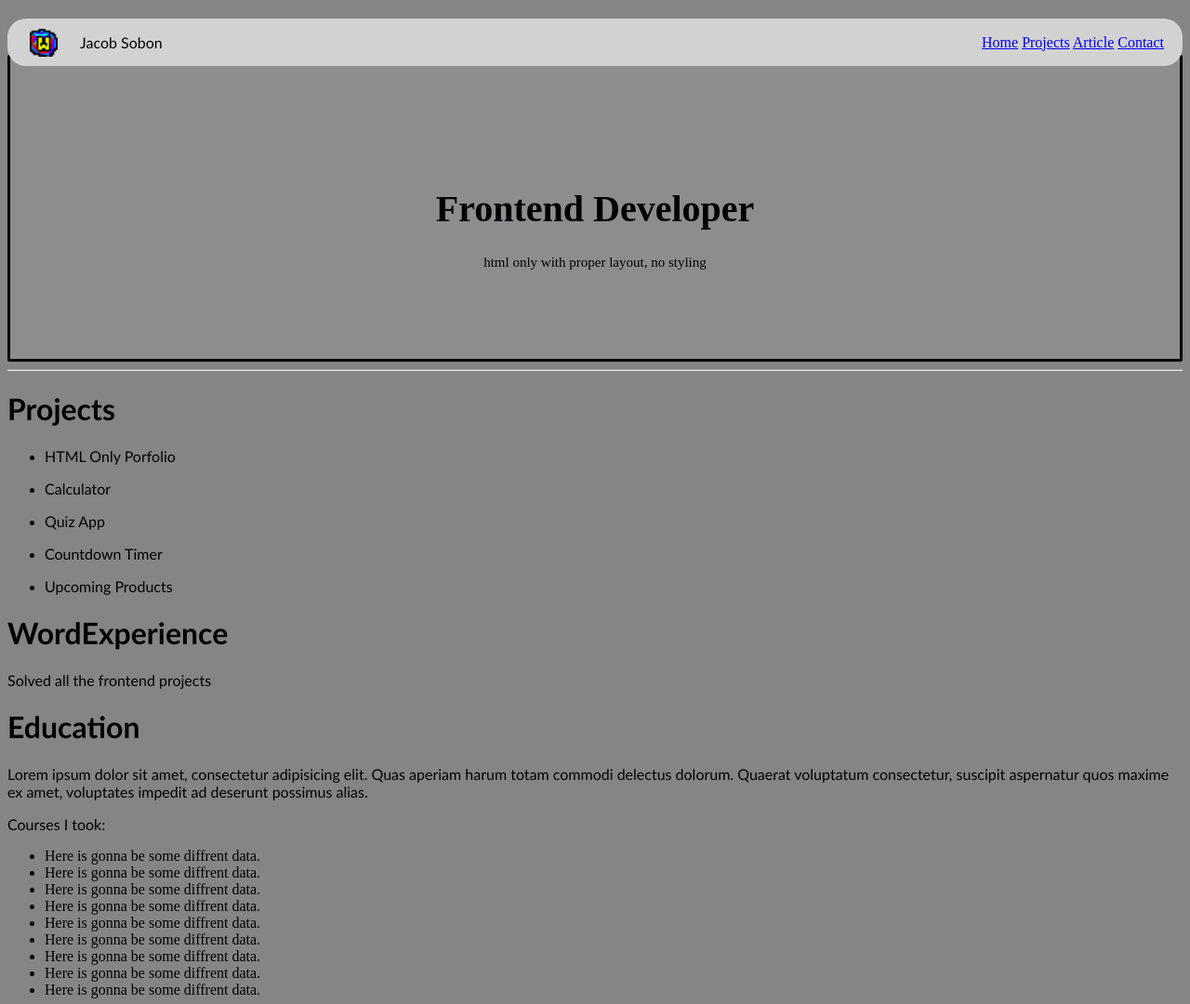
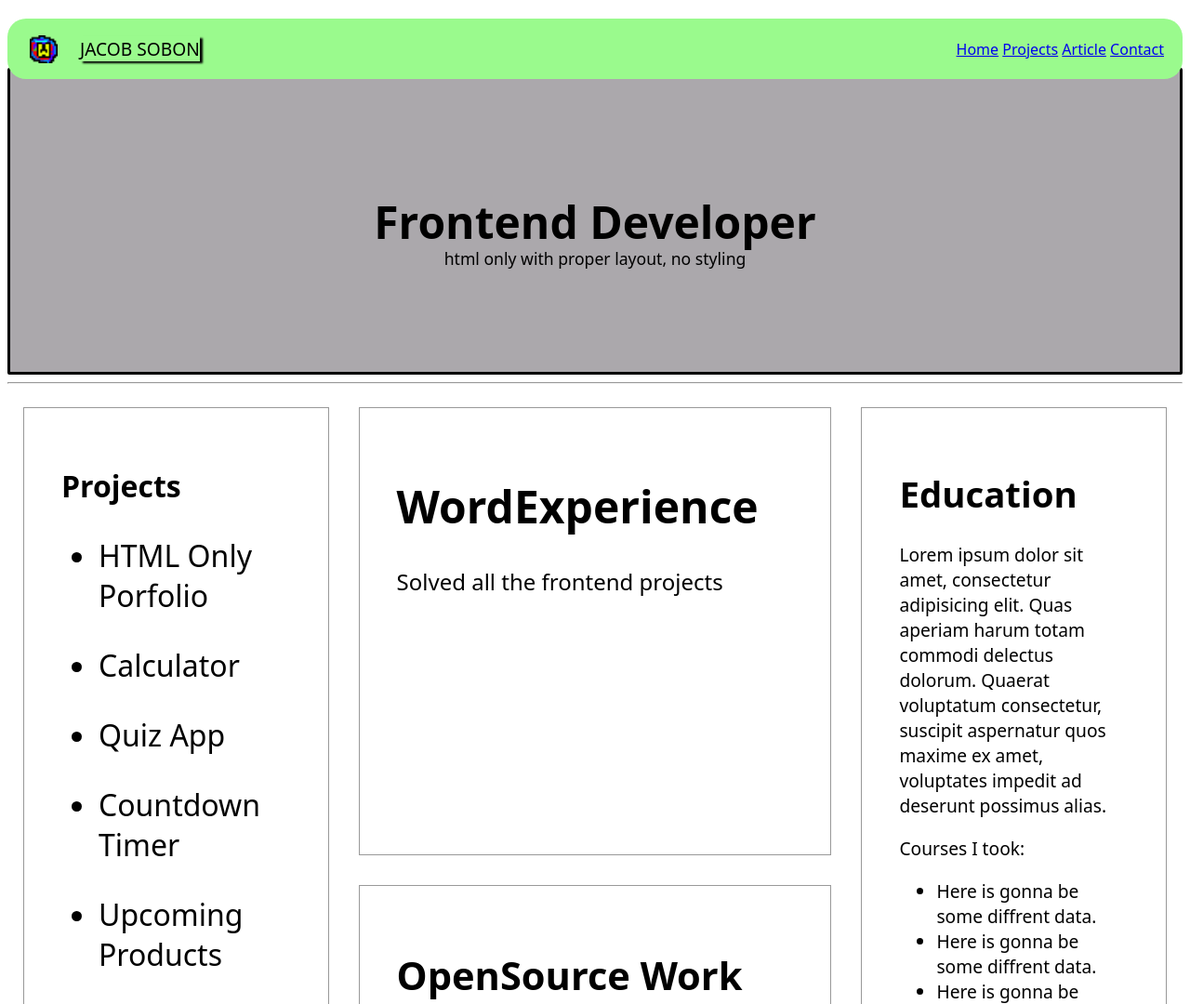
Before and after one commit to 1hum8le/roadmap.sh-projects, a plain HTML site: page Basic HTML Website/index.html in a window 1280 px wide. Shown: the top 1080 px of the page at 93% size. Drawn offline with Linux system fonts and the light colour scheme.

Commit message:
fighting with CSS

```diff
--- a/Basic HTML Website/index.html
+++ b/Basic HTML Website/index.html
@@ -18,97 +18,7 @@
 <meta property="og:URL" content="#" />
 <meta property="og:image" content="https://i.pinimg.com/736x/23/3c/38/233c384e9dd3b1b1eb0d35e948c590f8.jpg" />
 <meta property="og:description" content="You're gonna find here all of nice pages.">
-    <style>
 
-body {
-    background-color: #858585;
-}
-header {
-            position: sticky;
-            top: 20px;
-            z-index: 1;
-            display: flex;
-            justify-content: space-between;
-            align-items: center;
-            max-width: 100%;
-            min-height: 2svh;
-            border-radius: 20px;
-             background-color: #d3d2d2;
-}
-h1.title {
-    font-family: 'Gill Sans', 'Gill Sans MT', Calibri, 'Trebuchet MS', sans-serif;
-}
-h1.main-window-title{
-    position: absolute;
-    display: flex;
-    font-size: 40px;
-}
-p.main-window-description {
-    position: absolute;
-    bottom: 10svb;
-    display: flex;
-    font-size: 15px;
-}
-p.description {
-    font-family:'Trebuchet MS', 'Lucida Sans Unicode', 'Lucida Grande', 'Lucida Sans', Arial, sans-serif
-}
-.logoText {
-    font-size: 2svh;
-    position: relative;
-    display: flex;
-    height: auto;
-    width: auto;
-    font-family: 'Gill Sans', 'Gill Sans MT', Calibri, 'Trebuchet MS', sans-serif;
-}
-.mainWindow {
-    position: relative;
-    display: flex;
-    min-height: 40svb;
-    max-width: 100%;
-    padding: 2px;
-    justify-content: center;
-    align-items: center;
-    background-color: #928e94c4;
-    border: solid, black;
-    border-radius: 2px;
-}
-.headerLogo {
-    position: relative;
-    display: flex;
-    gap: 3svh;
-    justify-content: center;
-    align-items: center;
-    margin-left: 3svh;
-
-}
-.headerNavbar{
-    position: relative;
-    float: right;
-    margin-right: 20px;
-}
-.logoImg {
-    position: relative;
-}
-a.linkHref{
-    font-style: italic;
-}
-footer {
-   display:flex;
-   flex-direction:column;
-   gap:8px;padding:16px;
-   border-top:1px solid #39353bc4;
-    border-radius:0 0 20px 20px;
-
-}
-
-.opensouce-work {
-  display: flex;
-  flex-direction: column;
-  gap: 2rem;
-}
-
-
-    </style>
 </head>
     <body>
         <header>
@@ -117,7 +27,6 @@ footer {
                 <img href="index.html" class="logoImg" alt="logo.png" id="logo" src="/Basic HTML Website/src/favicon.ico" width="30px" height="30px">
                 <p class="logoText" id="logoText"> Jacob Sobon </h1>
             </div>
-
                 <!-- Navigation Bar -->
             <div id="headerNavbar" class="headerNavbar">
                 <nav>
@@ -136,10 +45,12 @@ footer {
             </div>
             <!-- Window Mid Sections -->
              <hr>
-            <div class="openFirstSectionGrid" id="openFirstSectionGrid">
+            <div class="windowGridSection" id="windowGridSection">
+
                 <div class="project" id="project">
-                     <h1 class="title">Projects </h1>
-                     <ul>
+                     <h1 class="title"> Projects </h1>
+
+                     <ul class="projectList" id="projectList">
                         <li><p class="description">HTML Only Porfolio</p></li>
                         <li><p class="description">Calculator</p></li>
                         <li><p class="description">Quiz App</p></li>
@@ -148,7 +59,7 @@ footer {
                      </ul>
                 </div>
 
-                <div class="work-expirience" id="work-expirience">
+                <div class="workexp" id="workexp">
                     <h1 class="title">WordExperience</h1>
                     <p class="description">Solved all the frontend projects</p>
                 </div>
@@ -172,7 +83,7 @@ footer {
                     </ul>
                 </div>
 
-                <div class="opensource-work" id="opensource-work">
+                <div class="sourcework" id="sourcework">
                     <h1 class="title">OpenSource Work</h1>
                     <p class="description">Contributed to 50 opensouce projects. Made my own products with 200 Github Stars.</p>
                     <a href="https://github.com/1hum8le" class="linkHref">Visit my GitHub Profile</a>
--- a/Basic HTML Website/style.css
+++ b/Basic HTML Website/style.css
@@ -0,0 +1,137 @@
+
+
+body {
+    background-color: #ffffff;
+    font-size: 16px;
+    font-family: system-ui, "Segoe UI", Roboto, Helvetica, Arial, sans-serif, "Apple Color Emoji", "Segoe UI Emoji", "Segoe UI Symbol";
+;}
+main {
+    font-family: system-ui, "Segoe UI", Roboto, Helvetica, Arial, sans-serif, "Apple Color Emoji", "Segoe UI Emoji", "Segoe UI Symbol";
+}
+header {
+            position: sticky;
+            top: 20px;
+            z-index: 1;
+            display: flex;
+            justify-content: space-between;
+            align-items: center;
+            max-width: 100%;
+            min-height: 2svh;
+            border-radius: 20px;
+             background-color: #9afa8d;
+;}
+h1.title {
+    font-family: system-ui, "Segoe UI", Roboto, Helvetica, Arial, sans-serif, "Apple Color Emoji", "Segoe UI Emoji", "Segoe UI Symbol";
+;}
+h1.main-window-title{
+    position: absolute;
+    display: flex;
+    padding: auto;
+    margin: auto;
+    font-size: 3rem;
+;}
+p.main-window-description {
+    position: relative;
+    top: 5svb;
+    padding: auto;
+    margin: auto;
+    display: flex;
+    font-size: 1.1rem;
+;}
+p.description {
+    font-family: system-ui, "Segoe UI", Roboto, Helvetica, Arial, sans-serif, "Apple Color Emoji", "Segoe UI Emoji", "Segoe UI Symbol";
+;}
+.logoText {
+    font-size: 1.2rem;
+    position: relative;
+    display: grid;
+    box-shadow: 3px 2px 2px rgb(0, 0, 0);
+    text-transform: uppercase;
+    margin: 10fr;
+    height: auto;
+    width: auto;
+
+;}
+.mainWindow {
+    position: relative;
+    display: flex;
+    min-height: 40svb;
+    max-width: 100%;
+    padding: 2px;
+    justify-content: center;
+    align-items: center;
+    background-color: #928e94c4;
+    border: solid, black;
+    border-radius: 2px;
+    ;}
+.headerLogo {
+    position: relative;
+    display: flex;
+    gap: 3svh;
+    justify-content: center;
+    align-items: center;
+    margin-left: 3svh;}
+.headerNavbar{
+    position: relative;
+    float: right;
+    margin-right: 20px;
+;}
+.logoImg {
+    position: relative;
+;}
+a.linkHref{
+    font-style: italic;
+;}
+.windowGridSection {
+
+    display: grid;
+    border: solid 0.5px rgba(255, 255, 255, 0);
+    justify-content: space-evenly;
+    grid-template-columns: 2fr 3fr 2fr;
+    grid-template-rows: auto;
+    grid-template-areas:
+    "project workexp education"
+    "project sourcework education"
+;}
+.project {
+    grid-area: project;
+    border: solid 0.5px rgb(153, 153, 153);
+    margin: 2svh;
+    padding: 5svh;
+;}
+.workexp {
+    grid-area: workexp;
+        border: solid 0.5px rgb(153, 153, 153);
+    margin: 2svh;
+    padding: 5svh;;
+    font-size: 1.5rem;
+;}
+.education {
+    grid-area: education;
+        border: solid 0.5px rgb(153, 153, 153);
+    margin: 2svh;
+    padding: 5svh;
+    font-size: 1.2rem;
+;}
+.sourcework {
+    grid-area: sourcework;
+    display: block;
+    align-items: center;
+    justify-content: center;
+        border: solid 0.5px rgb(153, 153, 153);
+    margin: 2svh;
+    padding: 5svh;
+    font-size: 1.3rem;
+;}
+ul.projectList {
+    font-size: 2rem;
+;}
+footer {
+
+   display:flex;
+   flex-direction:column;
+   gap:8px;padding:16px;
+   border-top:1px solid #39353bc4;
+    border-radius:0 0 20px 20px;
+
+;}
```
